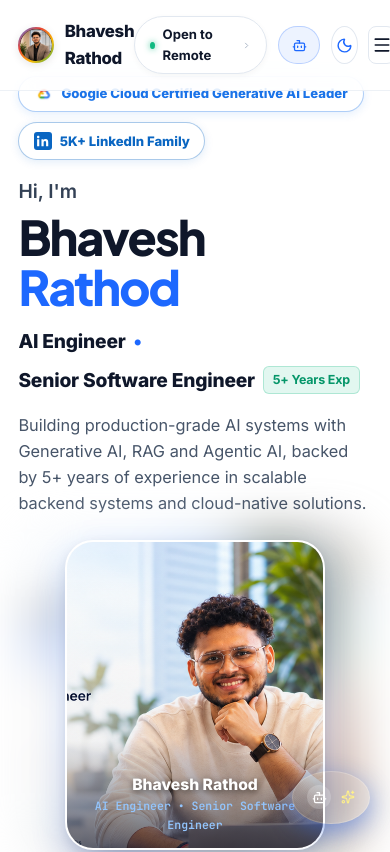
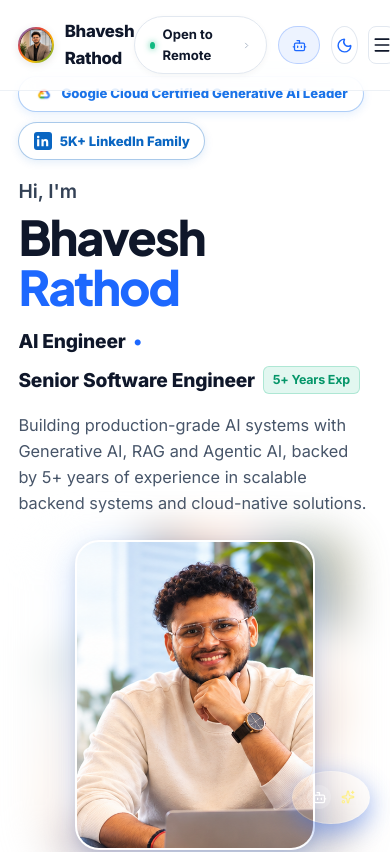
Before and after one commit to br-bit3194/my-portfolio, a React (Vite) app: page / in a window 390 px wide. Shown: the top 852 px of the page. Built offline with nearby package versions, Linux system fonts and the light colour scheme.

Commit message:
feat: crop exact poster portrait (hero-mobile.png) for seamless mobile hero showcase

```diff
--- a/src/components/Hero.jsx
+++ b/src/components/Hero.jsx
@@ -231,76 +231,50 @@ export const Hero = ({ onOpenAiModal }) => {
               Building production-grade AI systems with Generative AI, RAG and Agentic AI, backed by 5+ years of experience in scalable backend systems and cloud-native solutions.
             </p>
 
-            {/* Mobile-Only Focused Portrait Showcase with Soft Ambient Blur */}
-            <div className="mobile-hero-poster-frame" style={{ margin: '1.25rem auto 2rem', textAlign: 'center', maxWidth: '320px', position: 'relative' }}>
+            {/* Mobile Visual Portrait Centerpiece (From Poster, Zero Text Artifacts) */}
+            <div className="mobile-portrait-center" style={{ margin: '1.25rem auto 1.75rem', textAlign: 'center', maxWidth: '300px', position: 'relative' }}>
 
-              {/* Ambient Blurred Aura from Poster */}
+              {/* Ambient Blurred Aura */}
               <div
                 style={{
                   position: 'absolute',
-                  inset: '-10px',
-                  backgroundImage: 'url(/hero.png)',
-                  backgroundPosition: 'center 30%',
+                  inset: '-6px',
+                  backgroundImage: 'url(/hero-mobile.png)',
+                  backgroundPosition: 'center',
                   backgroundSize: 'cover',
-                  filter: 'blur(24px)',
-                  opacity: 0.5,
-                  borderRadius: '2rem',
+                  filter: 'blur(20px)',
+                  opacity: 0.4,
+                  borderRadius: '1.75rem',
                   zIndex: 0
                 }}
               />
 
-              {/* Centered Focused Portrait Frame (Only Bhavesh visible, surroundings cropped out) */}
               <div
                 style={{
                   position: 'relative',
                   zIndex: 1,
-                  width: '260px',
+                  width: '240px',
                   height: '310px',
                   margin: '0 auto',
-                  borderRadius: '1.75rem',
+                  borderRadius: '1.5rem',
                   overflow: 'hidden',
                   border: '2.5px solid #ffffff',
-                  boxShadow: '0 12px 35px rgba(29, 104, 254, 0.2), 0 4px 12px rgba(0, 0, 0, 0.08)',
+                  boxShadow: '0 12px 32px rgba(29, 104, 254, 0.22), 0 4px 12px rgba(0,0,0,0.08)',
                   background: '#ffffff'
                 }}
               >
-                {/* Zoomed in tightly on Bhavesh only */}
                 <img
-                  src="/hero.png"
-                  alt="Bhavesh Rathod"
+                  src="/hero-mobile.png"
+                  alt="Bhaveshkumar Rathod"
                   style={{
                     width: '100%',
                     height: '100%',
                     objectFit: 'cover',
                     objectPosition: 'center 20%',
-                    transform: 'scale(1.55)',
-                    transformOrigin: 'center 24%',
                     display: 'block'
                   }}
                 />
-
-                {/* Soft bottom vignette overlay */}
-                <div
-                  style={{
-                    position: 'absolute',
-                    inset: 0,
-                    background: 'linear-gradient(to top, rgba(15, 23, 42, 0.65) 0%, rgba(15, 23, 42, 0.05) 35%, transparent 100%)',
-                    pointerEvents: 'none',
-                    display: 'flex',
-                    flexDirection: 'column',
-                    justifyContent: 'flex-end',
-                    padding: '0.85rem'
-                  }}
-                >
-                  <div style={{ color: '#ffffff', fontWeight: 800, fontSize: '0.98rem', textShadow: '0 2px 6px rgba(0,0,0,0.6)' }}>
-                    Bhavesh Rathod
-                  </div>
-                  <div style={{ color: '#93c5fd', fontSize: '0.72rem', fontWeight: 700, fontFamily: 'var(--font-mono)' }}>
-                    AI Engineer • Senior Software Engineer
-                  </div>
-                </div>
               </div>
-
             </div>
 
             {/* Action Buttons */}
@@ -625,7 +599,7 @@ export const Hero = ({ onOpenAiModal }) => {
       </div>
 
       <style>{`
-        .mobile-hero-poster-frame {
+        .mobile-portrait-center {
           display: none;
         }
 
@@ -636,8 +610,12 @@ export const Hero = ({ onOpenAiModal }) => {
         }
 
         @media (max-width: 1023px) {
-          .mobile-hero-poster-frame {
+          .mobile-portrait-center {
             display: block !important;
+          }
+          .hero-poster-section {
+            padding-top: 5rem !important;
+            padding-bottom: 2.5rem !important;
           }
           .hero-bg-poster {
             display: none !important;
```
Also changed, not shown: public/hero-mobile.png (added).
